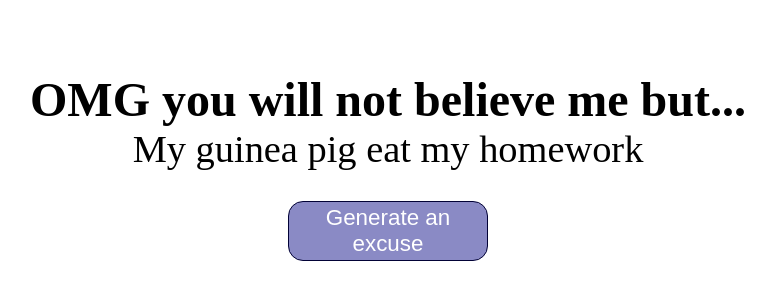
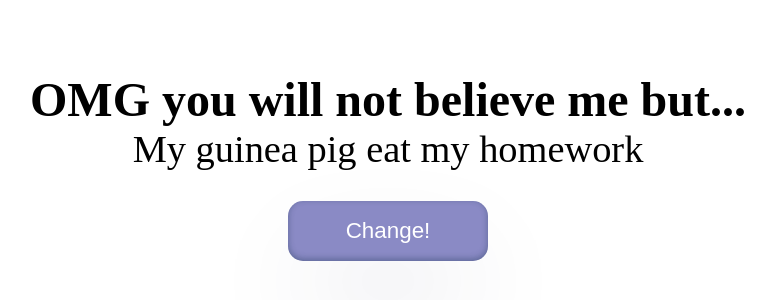
Before and after one commit to Nicolettastr/javascript-excuse-generator, a plain HTML site: page index.html in a window 1280 px wide. Shown: the part 234-534 px from the top of the page, without its empty margins (252-1027 px from the left). Drawn offline with Linux system fonts and the light colour scheme.

Commit message:
changin button details

```diff
--- a/index.html
+++ b/index.html
@@ -11,7 +11,7 @@
         <h1 class="mt-5">OMG you will not believe me but...</h1>
         <p id="excuse">My guinea pig eat my homework</p>
         <div class="button">
-            <button id="btn">Generate an excuse</button>
+            <button id="btn">Change!</button>
         </div>
     </div>
     <script src="./app.js"></script>
--- a/style.css
+++ b/style.css
@@ -33,12 +33,14 @@ p {
     font-size: 1.4rem;
     color: white;
     background-color: rgb(138, 138, 197);
-    border: 1px solid rgb(2, 2, 54);
+    border: none;
     border-radius: 15px;
     cursor: pointer;
+    box-shadow: rgba(50, 50, 93, 0.25) 0px 50px 100px -20px, rgba(0, 0, 0, 0.3) 0px 30px 60px -30px, rgba(10, 37, 64, 0.35) 0px -2px 6px 0px inset;
+    transition: all 0.8s;
 }
 
 #btn:hover {
-    color: black;
-    background-color: rgb(2, 2, 54);
+    background-color: rgb(70, 70, 126);
+    box-shadow: rgba(0, 0, 0, 0.05) 0px 6px 24px 0px, rgba(0, 0, 0, 0.08) 0px 0px 0px 1px;
 }
```
